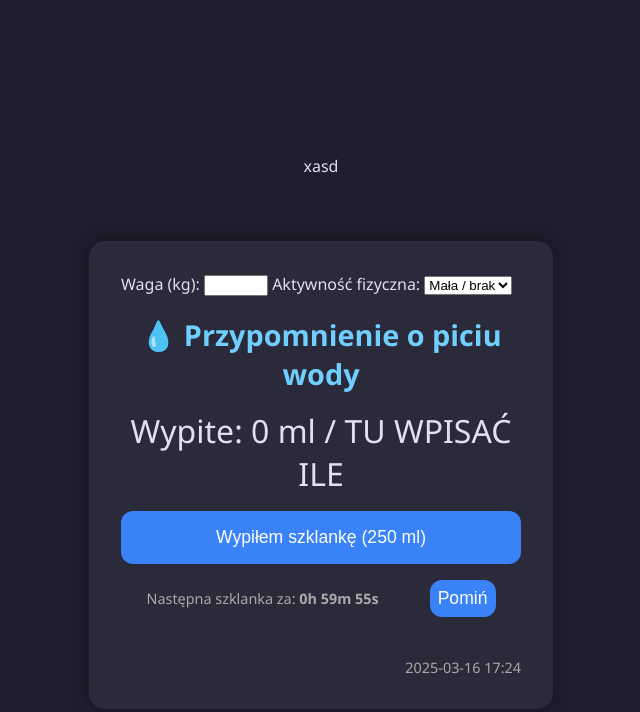
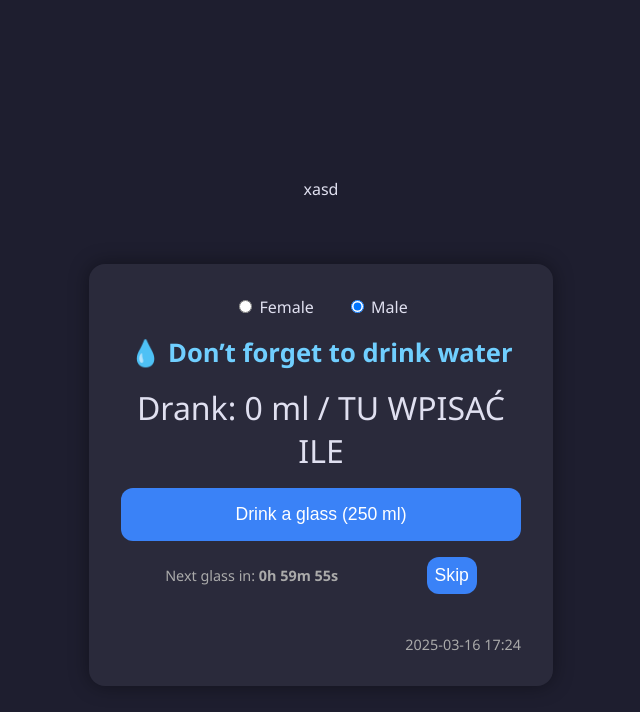
Before and after one commit to CzerwieSaGlodne/AquaBuddy, a plain HTML site: page index.html in a window 1280 px wide. Shown: the whole page, without its empty margins (319-959 px from the left). Drawn offline with Linux system fonts and the light colour scheme.

Commit message:
2nd commit

```diff
--- a/index.html
+++ b/index.html
@@ -4,7 +4,7 @@
     <meta charset="UTF-8" />
     <meta name="viewport" content="width=device-width, initial-scale=1" />
     <link rel="stylesheet" href="style.css" />
-    <title>Pijaczek</title>
+    <title>AquaBuddy</title>
   </head>
   <body>
     <div class="main-container">
@@ -12,29 +12,28 @@
         <div class="settings">xasd</div>
         <div class="container">
           <!-- Nowe ustawienia -->
+
           <div class="user-settings">
-            <label for="weight">Waga (kg):</label>
-            <input type="number" id="weight" min="1" max="200" placeholder="" />
-
-            <label for="activity">Aktywność fizyczna:</label>
-            <select id="activity">
-              <option value="low">Mała / brak</option>
-              <option value="medium">Średnia</option>
-              <option value="high">Duża</option>
-            </select>
+            <div>
+              <input type="radio" id="huey" name="drone" value="huey" checked />
+              <label for="huey">Female</label>
+            </div>
+            <div>
+              <input type="radio" id="huey" name="drone" value="huey" checked />
+              <label for="huey">Male</label>
+            </div>
           </div>
-
-          <h1>💧 Przypomnienie o piciu wody</h1>
+          <h1>💧 Don’t forget to drink water</h1>
           <div class="counter">
-            Wypite: <span class="counter-number">0</span> ml /
+            Drank: <span class="counter-number">0</span> ml /
             <span>TU WPISAĆ ILE</span>
           </div>
-          <button class="button button-water">Wypiłem szklankę (250 ml)</button>
+          <button class="button button-water">Drink a glass (250 ml)</button>
           <div class="info-timer-button">
             <div class="info">
-              Następna szklanka za: <span class="timer">1h 0m 0s</span>
+              Next glass in: <span class="timer">1h 0m 0s</span>
             </div>
-            <button class="button button-skip">Pomiń</button>
+            <button class="button button-skip">Skip</button>
           </div>
           <div class="reminder hidden" id="reminder">
             🔔 Czas na wodę! Wypij szklankę 💧
--- a/style.css
+++ b/style.css
@@ -10,11 +10,21 @@
       min-height: 100vh;
     }
 
+
+
     .settings {
       display: flex;
       align-items: center;
       justify-content: center;
       margin: 4rem;
+    }
+
+    .user-settings {
+      display: flex;
+      align-items: center;
+      justify-content: center;
+      gap: 2rem;
+
     }
 
     .main-container {
@@ -35,10 +45,11 @@
 
     h1 {
       text-align: center;
-      font-size: 1.8rem;
+      font-size: 1.6rem;
       margin-bottom: 1rem;
       color: #70cfff;
     }
+
 
     .counter {
       font-size: 2rem;
```
